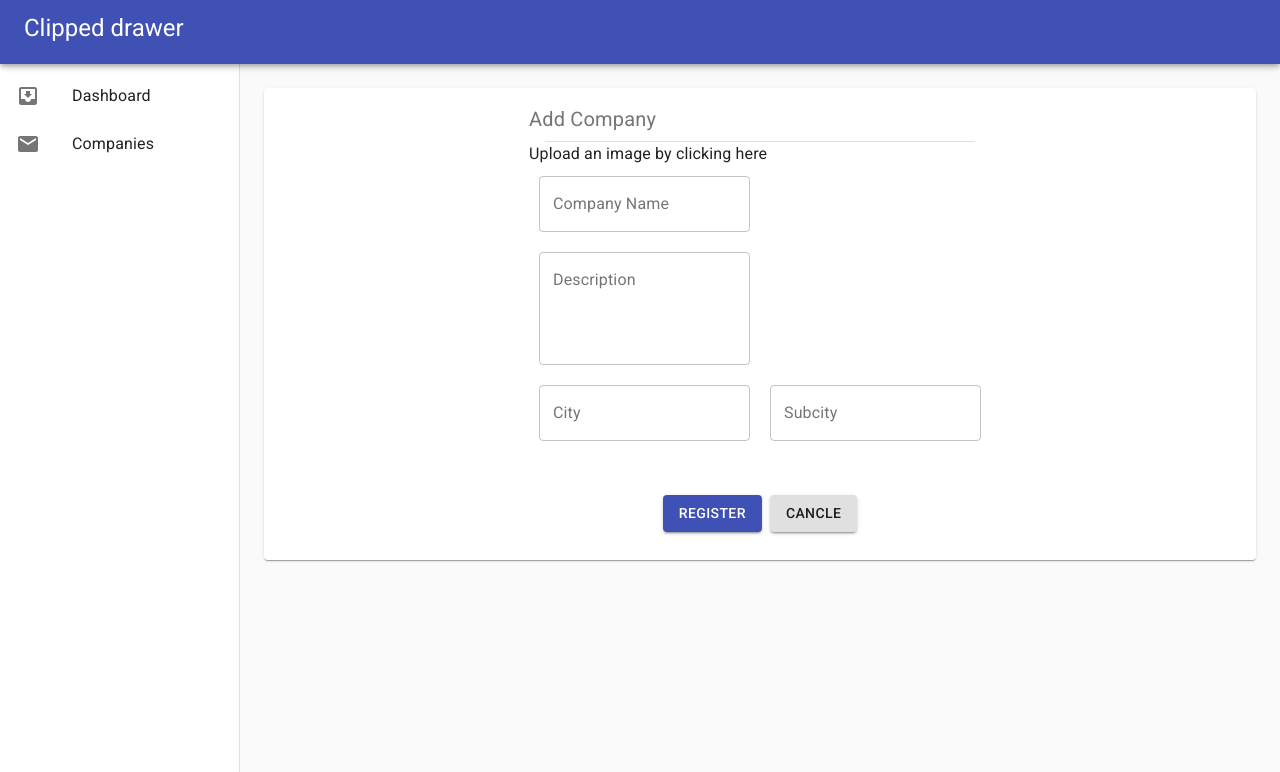
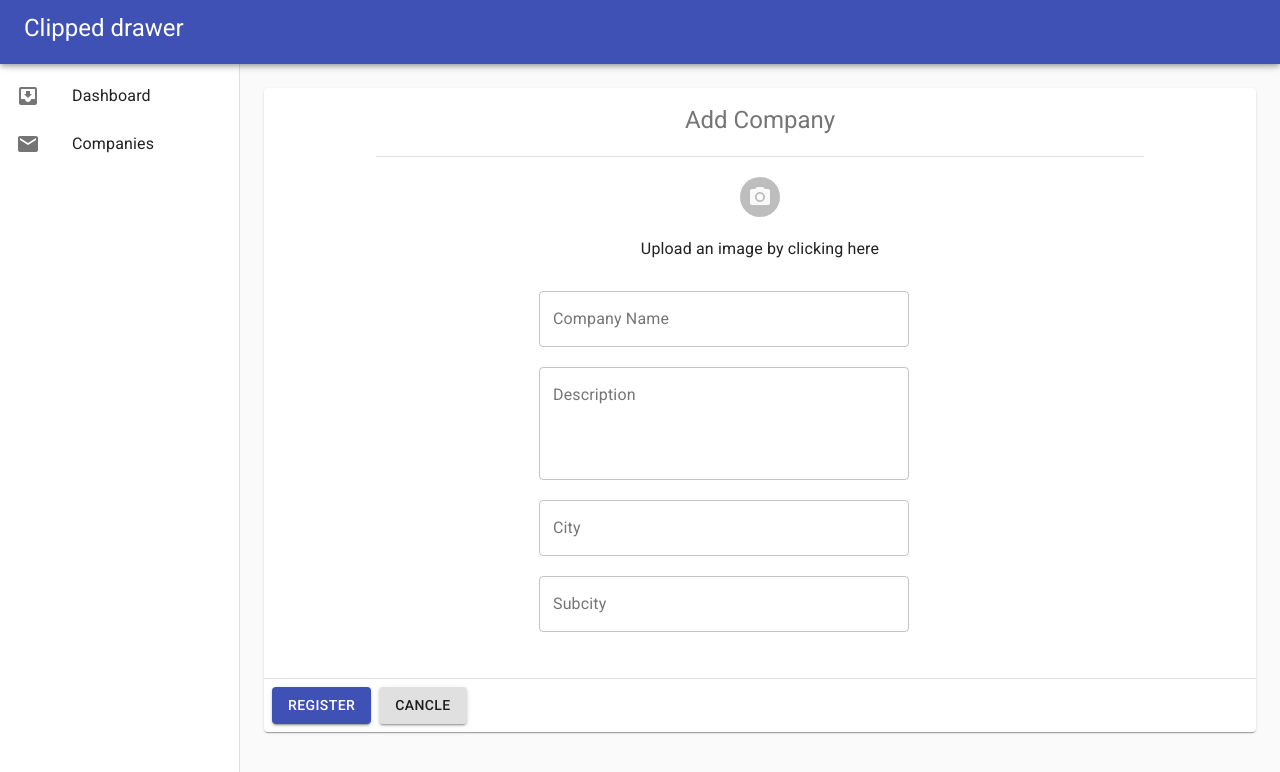
Before and after one commit to ZemichaelMD/twof-sms-react-app, a React (Create React App) app: page / in a window 1280 px wide. Shown: the top 772 px of the page. Built offline with nearby package versions, Linux system fonts and the light colour scheme.

Commit message:
edited AddCompany Component

```diff
--- a/src/components/add-company.js
+++ b/src/components/add-company.js
@@ -8,32 +8,44 @@ import {
   Button,
   CardContent,
   CardActions,
-  Card
+  Card,
+  Avatar
 } from "@material-ui/core";
+
+import CameraAltIcon from '@material-ui/icons/CameraAlt';
 
 const useStyles = makeStyles({
   root: {
+
+  },
+  container:{
     display: 'flex',
     flexDirection: 'column',
     alignItems: 'center',
     justifyContent: 'center',
     "& > *": {
-      marginBottom: '20px'
+      marginBottom: '20px',
     },
   },
   title: {
     fontStyle: "bold",
-    fontSize: 20,
+    fontSize: '20',
   },
   TextField: {
-    margin: "10px",
+    margin: '10px',
+    minWidth:'80%'
   },
-  buttons:{
-    display:'flex',
+  buttons: {
+    display: 'flex',
+    flexDirection:'row'
   },
-  city:{
-    display:'flex',
+  city: {
+    display: 'inline-block',
+  },
+  divider:{
+    minWidth:'80%'
   }
+
 });
 
 export default function AddCompany() {
@@ -43,17 +55,20 @@ export default function AddCompany() {
     <Card className={classes.root}>
       <CardContent className={classes.container}>
         <Typography
-          className={classes.title}
+          className={classes.title} variant='h5'
           color="textSecondary"
           gutterBottom
         >
           Add Company
         </Typography>
-        <Divider variant="middle" />
+        <Divider className={classes.divider} />
+        <Avatar>
+          <CameraAltIcon />
+        </Avatar>
         <Typography>Upload an image by clicking here</Typography>
 
         <form className={classes.form} noValidate autoComplete="off">
-          <div>
+          <Box>
             <TextField
               className={classes.TextField}
               label="Company Name"
@@ -69,7 +84,7 @@ export default function AddCompany() {
               variant="outlined"
             />
             <br />
-          </div>
+          </Box>
           <Box className={classes.city}>
             <TextField
               className={classes.TextField}
@@ -84,11 +99,12 @@ export default function AddCompany() {
           </Box>
         </form>
       </CardContent>
+      <Divider className={classes.divider} />
       <CardActions className={classes.buttons}>
-        <Button variant="contained" color="primary">
+        <Button className={classes.button} variant="contained" color="primary">
           Register
         </Button>
-        <Button variant="contained">
+        <Button className={classes.button} variant="contained" color="default">
           Cancle
         </Button>
       </CardActions>
```
